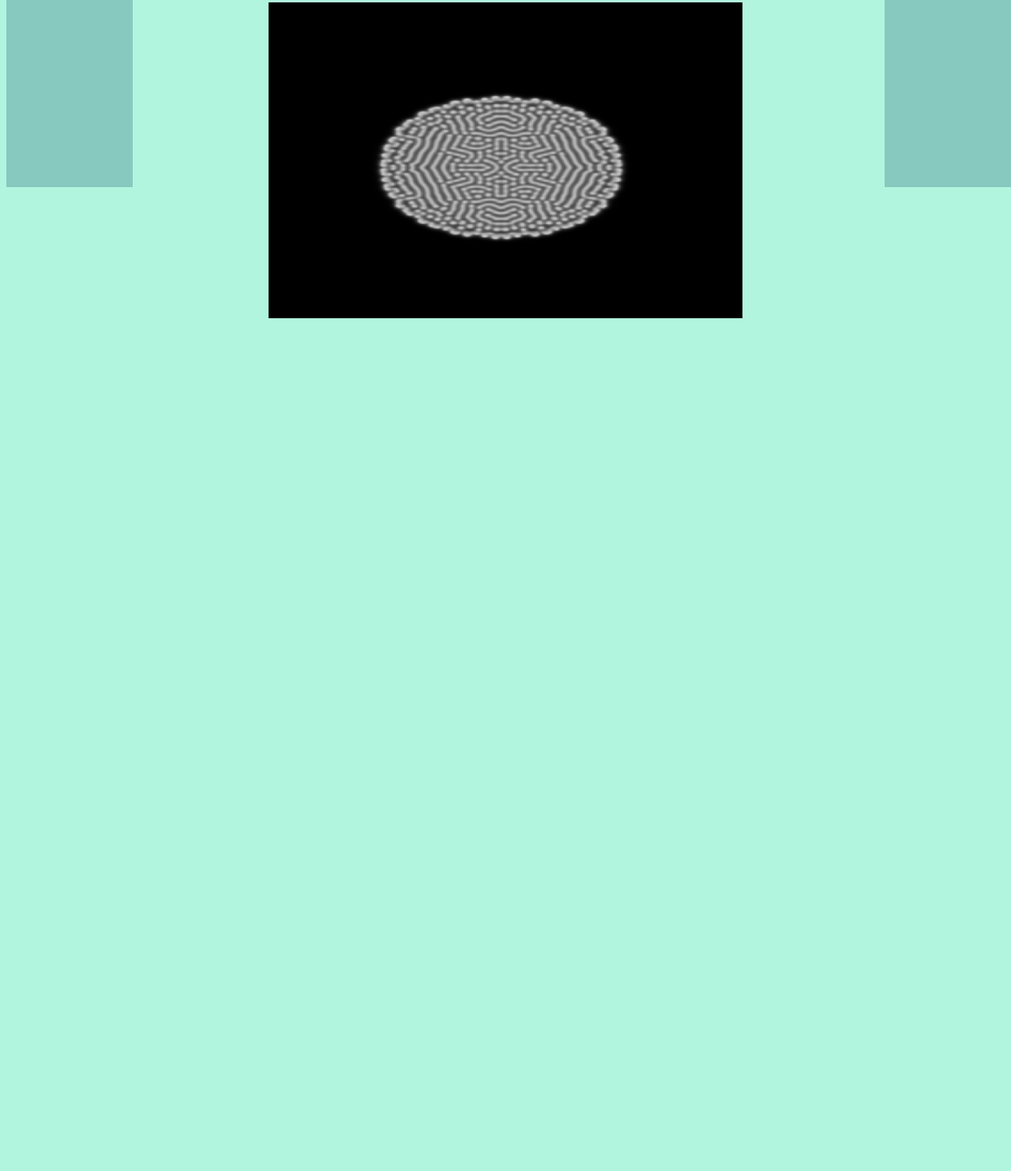
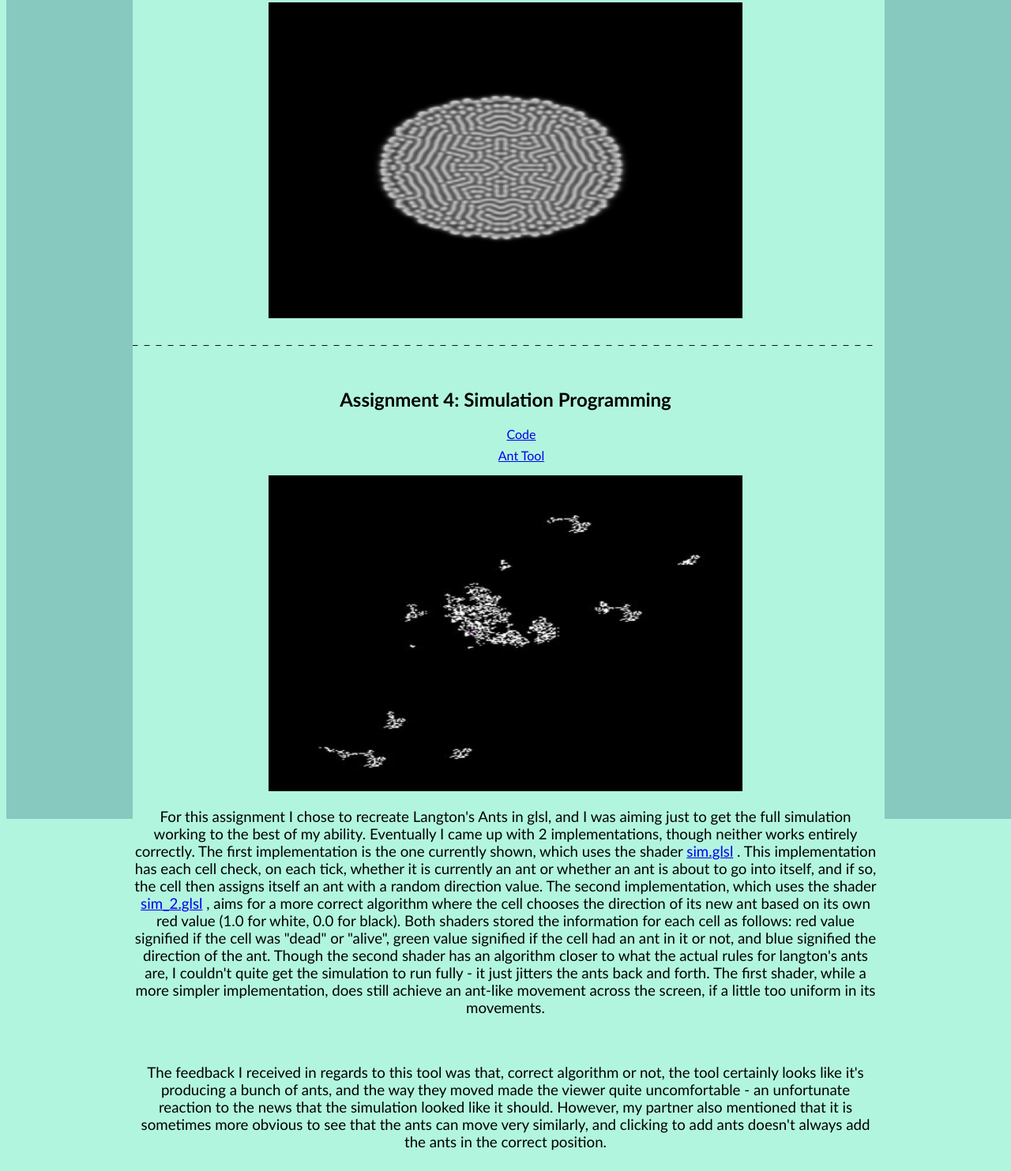
Before and after one commit to dkumykova/cs420x, a plain HTML site: page index.html in a window 1280 px wide. Shown: the part 3771-5254 px from the top of the page at 79% size. Before the commit the page ends 4185 px from the top, so only its background shows below. Drawn offline with Linux system fonts and the light colour scheme.

Commit message:
mobile dev stuff and ants

```diff
--- a/index.html
+++ b/index.html
@@ -107,6 +107,36 @@
         <img src="diffusion.jpg" width="600" height="400"/>
 
     </div>
+    <b class="hr"></b>
+
+    <div class="project6">
+        <h2>Assignment 4: Simulation Programming</h2>
+        <div class="links">
+            <ul>
+            <li><a href="https://github.com/dkumykova/langton_sim">Code</a></li>
+            <li><a href="https://dkumykova.github.io/langton_sim">Ant Tool</a></li>
+            </ul>
+        </div>
+            <img src="ants.jpg" width="600" height="400"/>
+            <h3>For this assignment I chose to recreate Langton's Ants in glsl, and I was aiming just to get the full simulation working
+                to the best of my ability. Eventually I came up with 2 implementations, though neither works entirely correctly. The first
+                implementation is the one currently shown, which uses the shader <a href="https://github.com/dkumykova/langton_sim/blob/master/sim.glsl"> sim.glsl</a>
+                . This implementation has each cell check, on each tick, whether it is currently an ant or whether an ant is about to go into itself,
+                and if so, the cell then assigns itself an ant with a random direction value. The second implementation, which uses the shader <a href="https://github.com/dkumykova/langton_sim/blob/master/sim_2.glsl"> sim_2.glsl</a>
+                , aims for a more correct algorithm where the cell chooses the direction of its new ant based on its own red value (1.0 for white, 0.0 for black).
+                Both shaders stored the information for each cell as follows: red value signified if the cell was "dead" or "alive", green value
+                signified if the cell had an ant in it or not, and blue signified the direction of the ant. Though the second
+                shader has an algorithm closer to what the actual rules for langton's ants are, I couldn't quite get the simulation to run fully - it just jitters the ants back and forth.
+                The first shader, while a more simpler implementation, does still achieve an ant-like movement across the screen, if a little too uniform in its movements.
+            <h3>
+     <br>
+     <h3>The feedback I received in regards to this tool was that, correct algorithm or not, the tool certainly looks like it's producing a bunch of
+         ants, and the way they moved made the viewer quite uncomfortable - an unfortunate reaction to the news that the simulation looked like it should.
+         However, my partner also mentioned that it is sometimes more obvious to see that the ants can move very similarly, and clicking to add ants
+         doesn't always add the ants in the correct position.
+     </h3>
+
+    </div>
 
         </div>
         <div class="sideb2"></div>
--- a/style.css
+++ b/style.css
@@ -35,7 +35,7 @@ body{
     background-color: cadetblue;
     grid-area: side1;
     width: 10em;
-    height: 250em;
+    height: 300em;
     opacity: .5;
     /* margin-left: 5%;
     margin-right: 5%; */
@@ -44,7 +44,7 @@ body{
 .sideb2{
     background-color: cadetblue;
     width: 10em;
-    height: 250em;
+    height: 300em;
     grid-area: side2;
     opacity: .5;
     margin-left: 5%;
```
Also changed, not shown: mobile_dev/server.js (added, +11 -0 lines), server.js (added, +15 -0 lines), ants.JPG (added), package-lock.json.
